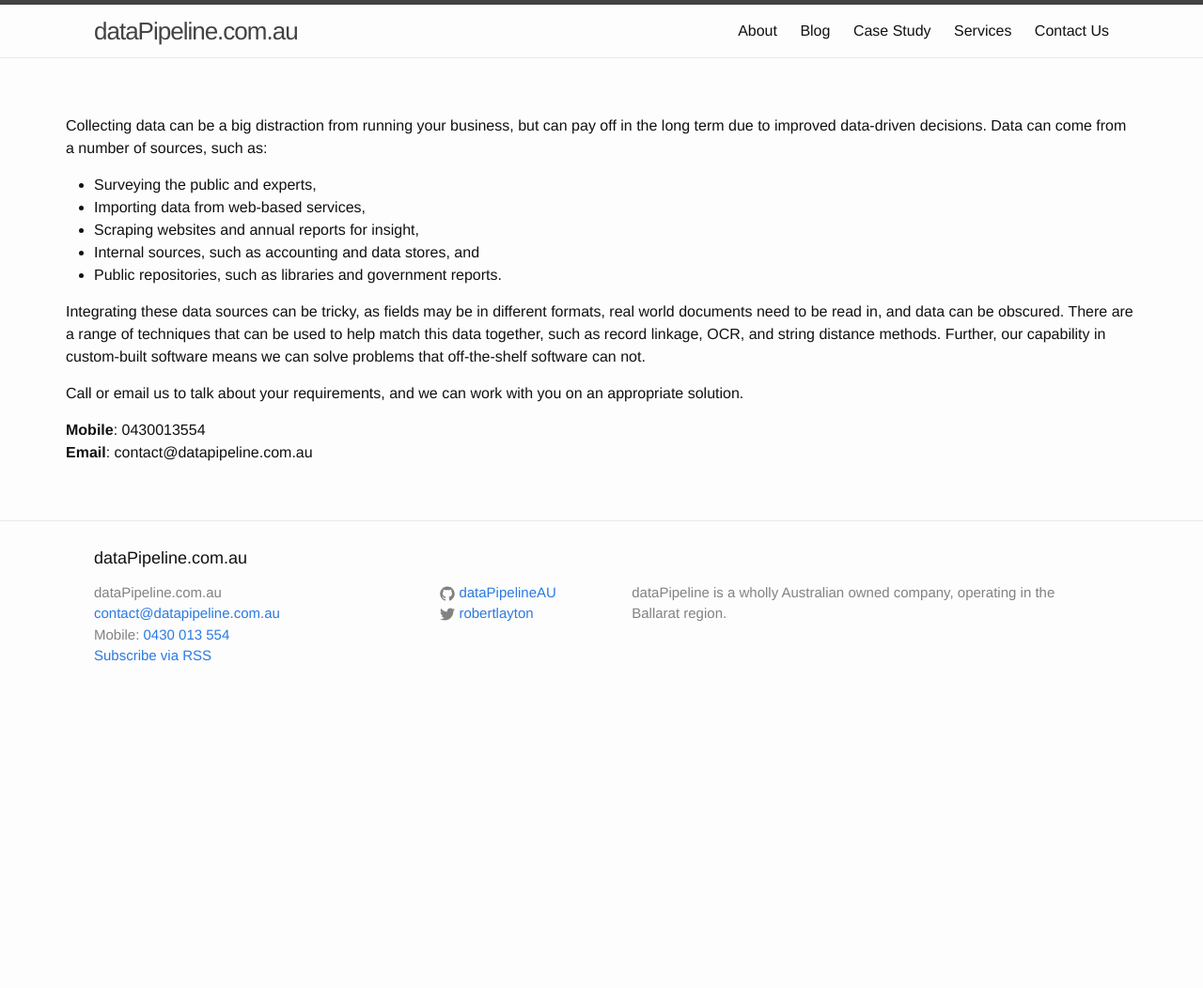
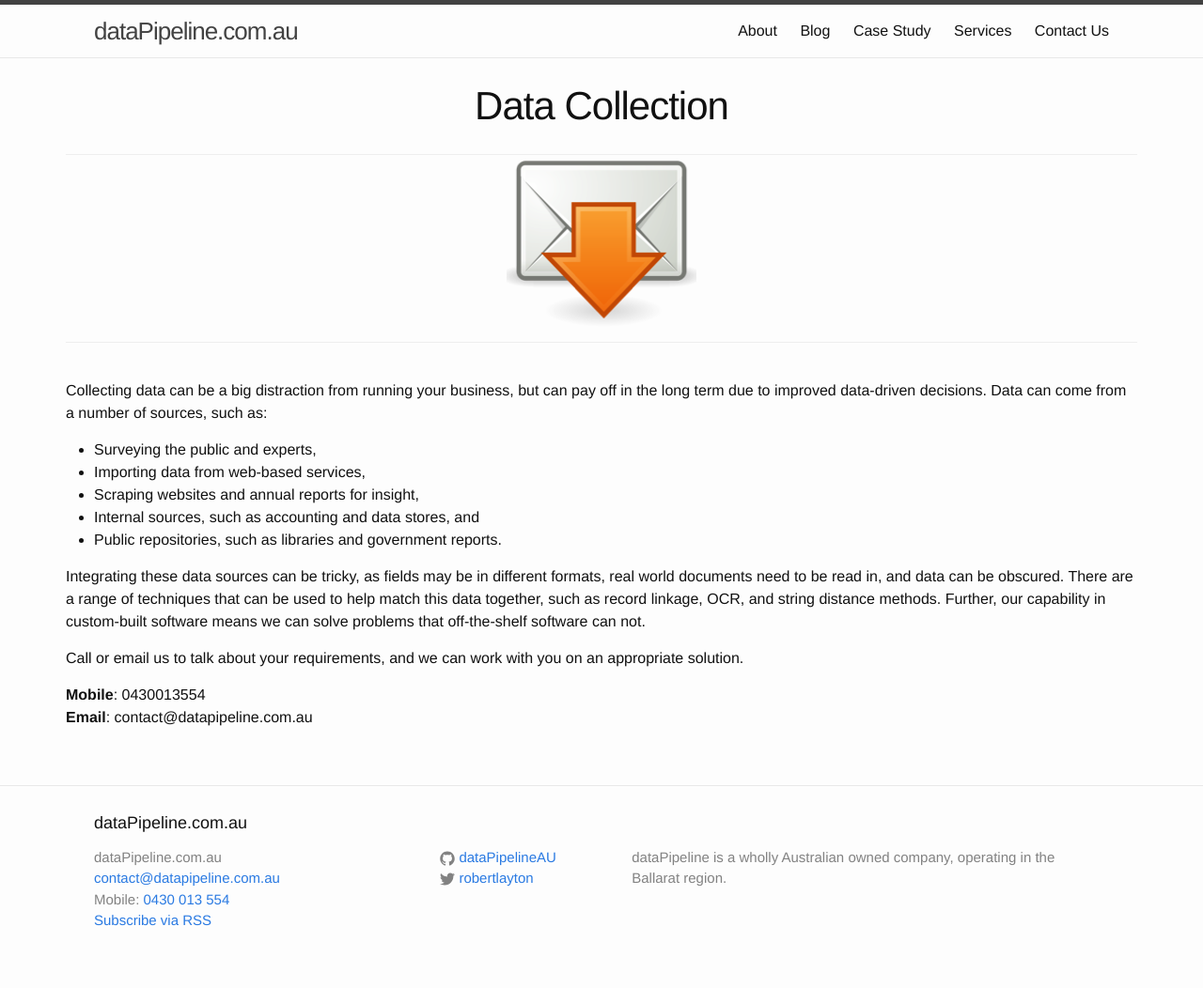
Before and after one commit to dataPipelineAU/jwebsite, a Jekyll site: the page built from Data Collection.md, in a window 1280 px wide. Shown: the whole page at 94% size. Built offline with Jekyll 4.4.1, drawn with Linux system fonts in a browser that asks for light colours; nearby versions of some CDN libraries; before the commit the page ends 900 px from its top, so only the background shows below that.

Commit message:
Page titles

```diff
--- a/Data Collection.md
+++ b/Data Collection.md
@@ -1,7 +1,17 @@
 ---
 layout: page
+page-title: Data Collection
 permalink: /collection/
 ---
+<hr>
+
+<div class="centered">
+<img src="/images/integrate.png" style="padding-bottom: 1em">
+</div>
+
+<hr>
+
+<br>
 
 Collecting data can be a big distraction from running your business, but can pay off in the long term due to improved data-driven decisions.
 Data can come from a number of sources, such as:
--- a/Services.html
+++ b/Services.html
@@ -2,6 +2,7 @@
 layout: page
 title: Services
 page-title: Gain insight from your data
+permalink: /services/
 ---
 
 <div metal:fill-slot="content">
```
Also changed, not shown: 04-backup.md (+1 -0 lines), Data Analysis.md (+12 -0 lines).
